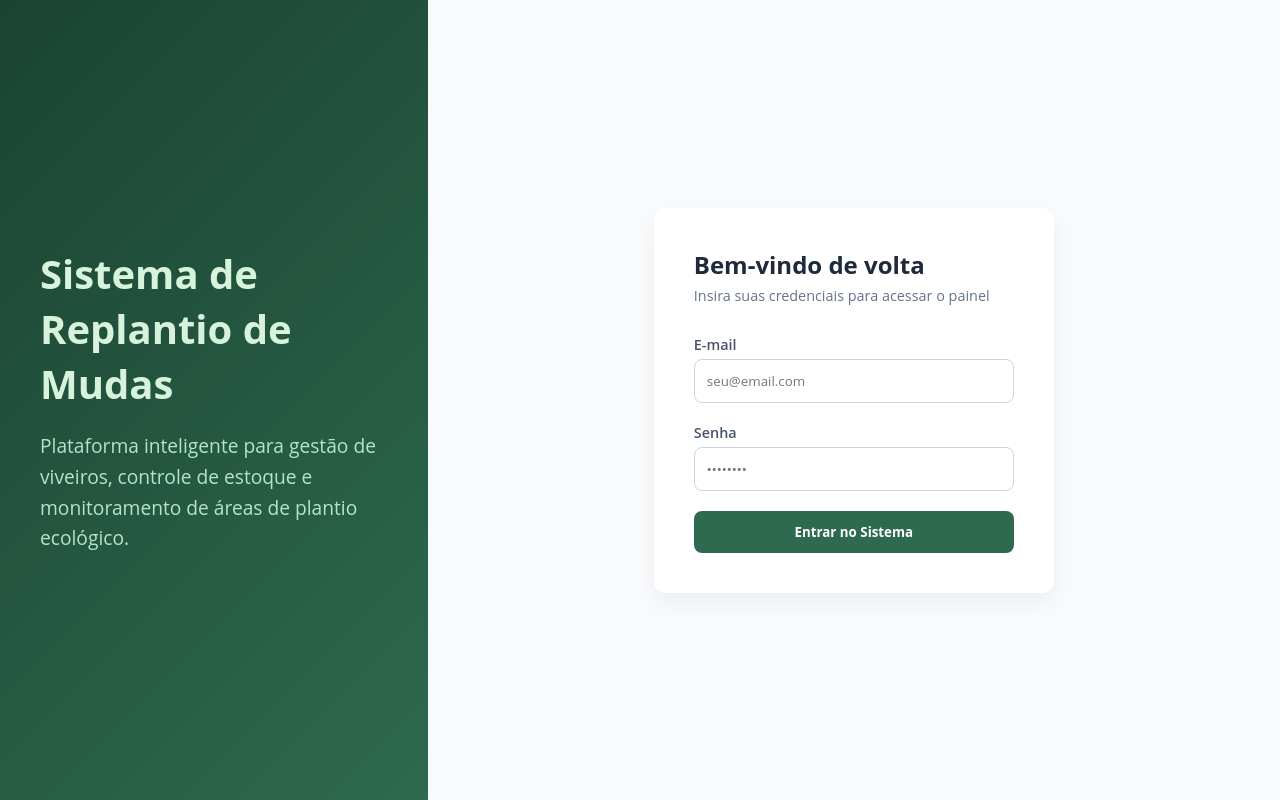
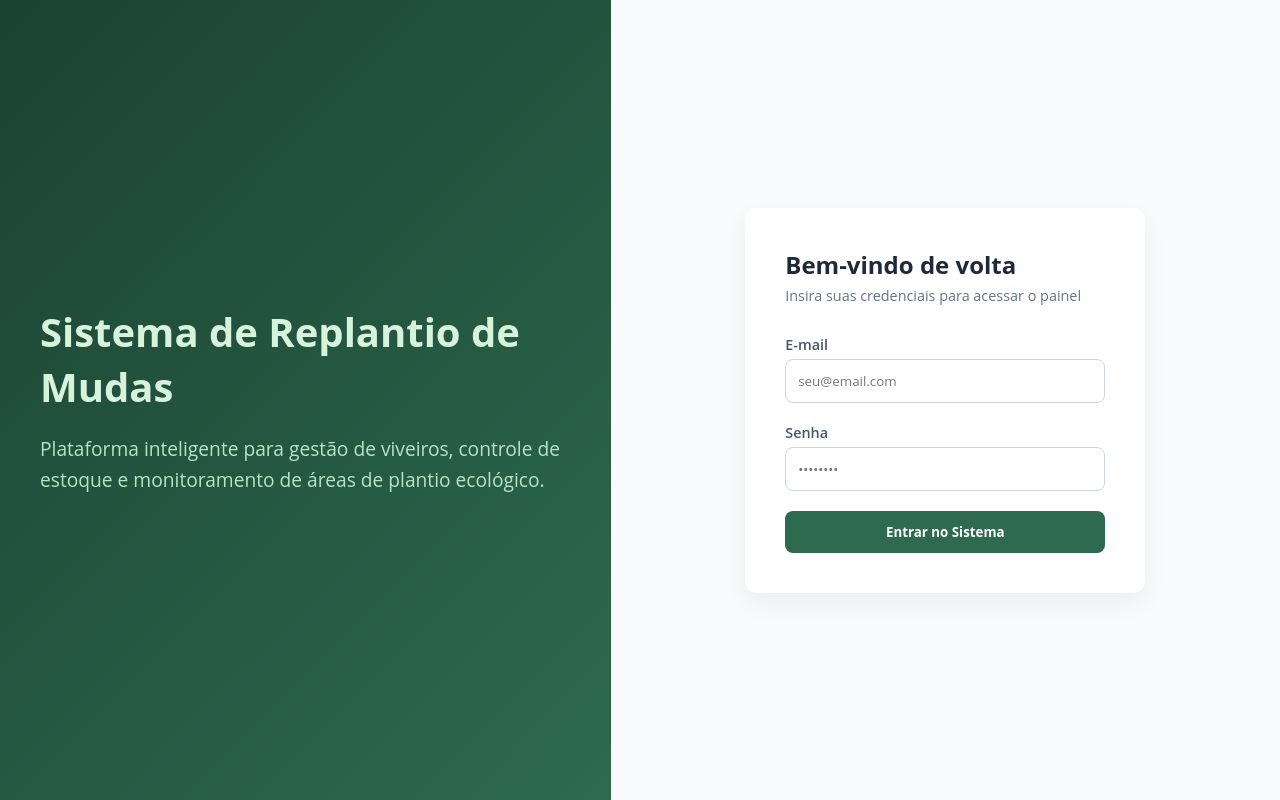
Before and after one commit to PJI110-grupo013-UNIVESP/sistema-replantio-mudas, a Vue app in the folder frontend/: page / in a window 1280 px wide. Built offline with nearby package versions, Linux system fonts and the light colour scheme; no server answers.

Commit message:
Test: CI/CD GCP #14

```diff
--- a/frontend/src/views/Login.vue
+++ b/frontend/src/views/Login.vue
@@ -90,10 +90,7 @@ const userlogin = async () => {
             <a href="#" class="forgot-passwd">Esqueceu a senha?</a>
           </div> -->
 
-          <p
-            v-if="errorLogin"
-            style="color: #e63946; font-size: 0.85rem; text-align: center; font-weight: bold"
-          >
+          <p v-if="errorLogin" style="color: #e63946; font-size: 0.85rem; text-align: center; font-weight: bold">
             E-mail ou senha incorretos. Tente novamente.
           </p>
 
@@ -127,7 +124,7 @@ const userlogin = async () => {
 }
 
 .content-presentation {
-  max-width: 500px;
+  max-width: 100vh;
 }
 
 .content-presentation h1 {
@@ -143,7 +140,7 @@ const userlogin = async () => {
 }
 
 .area-login {
-  flex: 2;
+  flex: 1;
   background-color: #f8fafc;
   display: flex;
   align-items: center;
@@ -241,7 +238,7 @@ const userlogin = async () => {
   text-decoration: none;
 }
 
-@media (max-width: 785px) {
+/* @media (max-width: 785px) {
   .login-container {
     flex-direction: column;
   }
@@ -253,5 +250,5 @@ const userlogin = async () => {
   .card-login {
     padding: 20px;
   }
-}
+} */
 </style>
```
